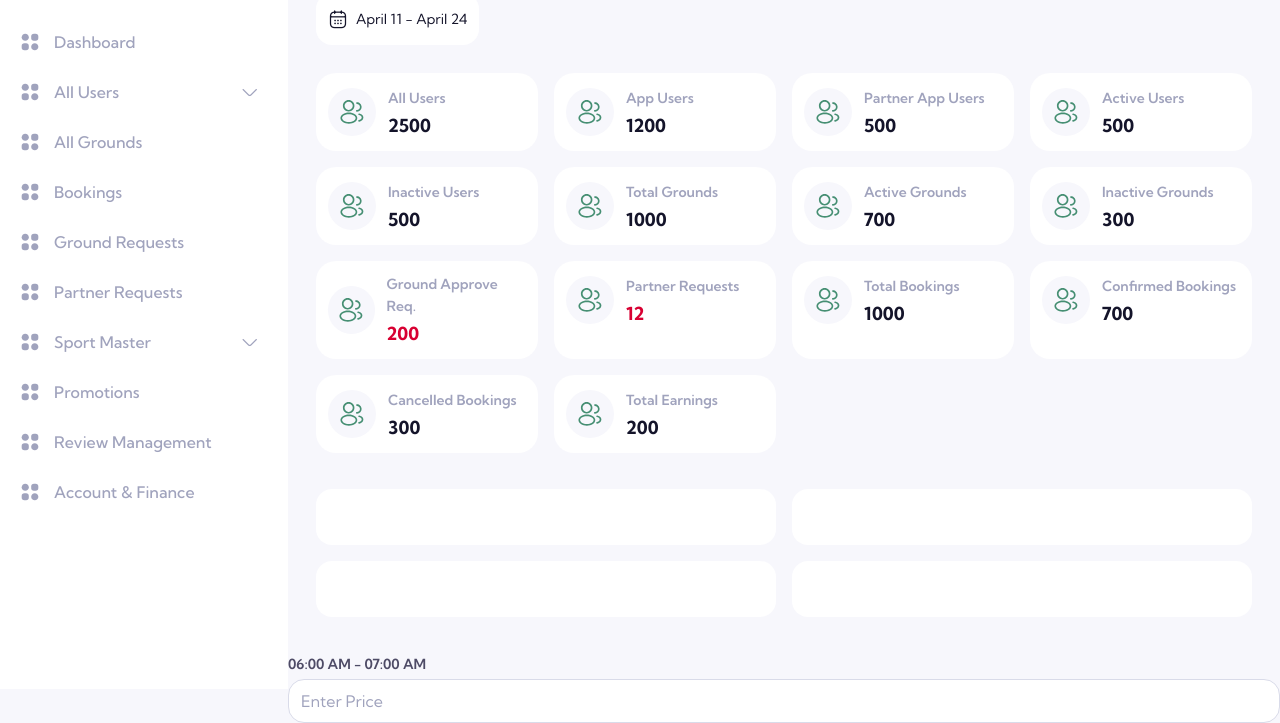
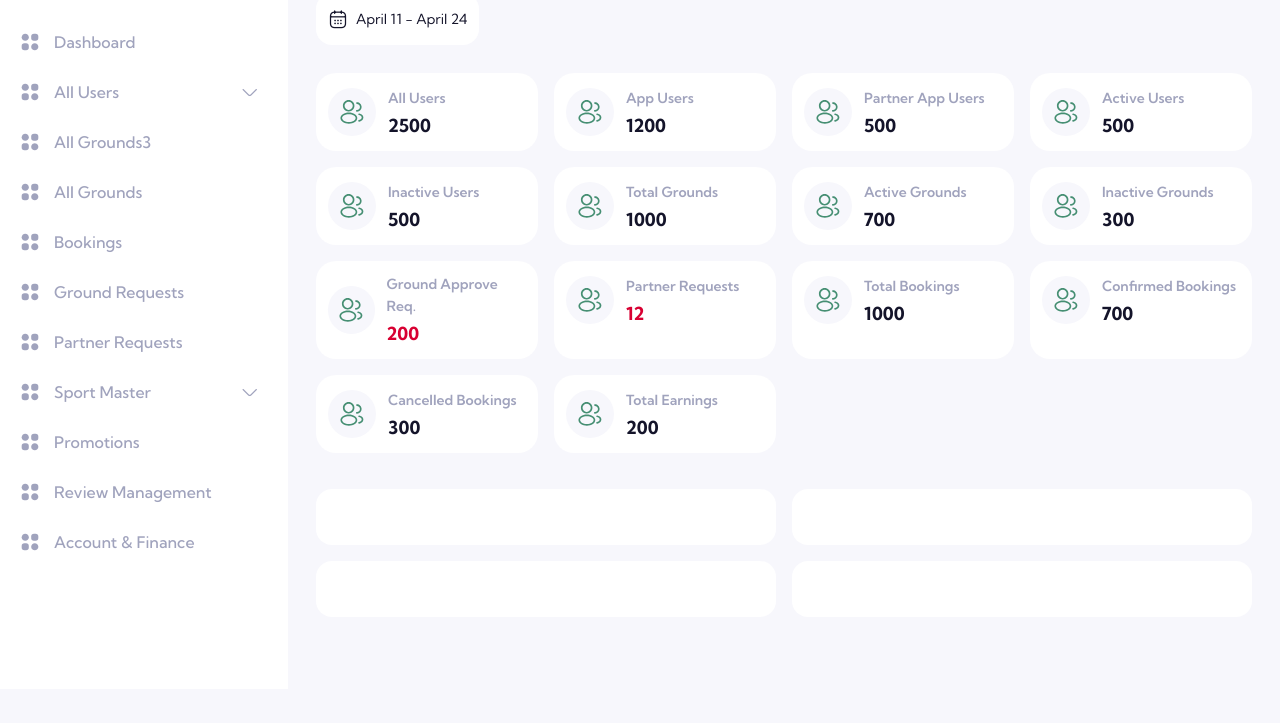
Before and after one commit to zeenalpatel123/spinspotter_admin, a website: page public/index.html in a window 1280 px wide. Shown: the part 111-834 px from the top of the page. After the commit the page ends 800 px from the top, so only its background shows below. Drawn offline with Linux system fonts and the light colour scheme; files whose address does not match are found by name.

Commit message:
jinal code pull

```diff
--- a/public/index.html
+++ b/public/index.html
@@ -57,6 +57,15 @@
                             </div>
                         </li>
                     </ul>
+                </li>
+                <li>
+                    <a href="" class="nav_item group">
+                        <span>
+                            <svg class="nav_icon" width="20" height="20" viewBox="0 0 20 20" fill="none" xmlns="http://www.w3.org/2000/svg"> <path d="M15.558 1.66797H13.9747C12.158 1.66797 11.1997 2.6263 11.1997 4.44297V6.0263C11.1997 7.84297 12.158 8.8013 13.9747 8.8013H15.558C17.3747 8.8013 18.333 7.84297 18.333 6.0263V4.44297C18.333 2.6263 17.3747 1.66797 15.558 1.66797Z" /> <path d="M6.03366 11.1914H4.45033C2.62533 11.1914 1.66699 12.1497 1.66699 13.9664V15.5497C1.66699 17.3747 2.62533 18.3331 4.44199 18.3331H6.02533C7.84199 18.3331 8.80033 17.3747 8.80033 15.5581V13.9747C8.80866 12.1497 7.85033 11.1914 6.03366 11.1914Z" /> <path d="M5.24199 8.81797C7.21641 8.81797 8.81699 7.21739 8.81699 5.24297C8.81699 3.26855 7.21641 1.66797 5.24199 1.66797C3.26757 1.66797 1.66699 3.26855 1.66699 5.24297C1.66699 7.21739 3.26757 8.81797 5.24199 8.81797Z" /> <path d="M14.7586 18.3316C16.733 18.3316 18.3336 16.7311 18.3336 14.7566C18.3336 12.7822 16.733 11.1816 14.7586 11.1816C12.7842 11.1816 11.1836 12.7822 11.1836 14.7566C11.1836 16.7311 12.7842 18.3316 14.7586 18.3316Z"/> </svg>
+                        </span>
+                        <span class="nav_link block">All Grounds3</span>
+                        <span class="nav_hover"></span>
+                    </a>
                 </li>
                 <li class="nav_item group">
                     <span>
@@ -145,7 +154,7 @@
                 </li>
             </ul>
         </aside>
-        <div class="w-full lg:w-[calc(100%-288px)] ml-auto h-full">
+        <main class="w-full lg:w-[calc(100%-288px)] ml-auto h-full">
             <!-- header start -->
             <div class="p-3 md:p-5 lg:p-7 2xl:p-9 bg-l4 sticky top-0">
                 <div class="flex items-center">
@@ -385,14 +394,18 @@
             </div>
             <!-- content end  -->
              <!-- input example start  -->
-             <div>
+             <div class="hidden">
                 <label class="label">06:00 AM - 07:00 AM</label>
                 <input type="text" placeholder="Enter Price" class="inpu"/>
              </div>
              <!-- input example end  -->
 
-        </div>
+        </main>
     </div>
+
+    <!-- popup design -->
+
+
 </body>
 <script src="assets/js/jquery.min.js"></script>
 <script src="assets/js/script.js"></script>
```
Also changed, not shown: public/assets/css/style.css.
